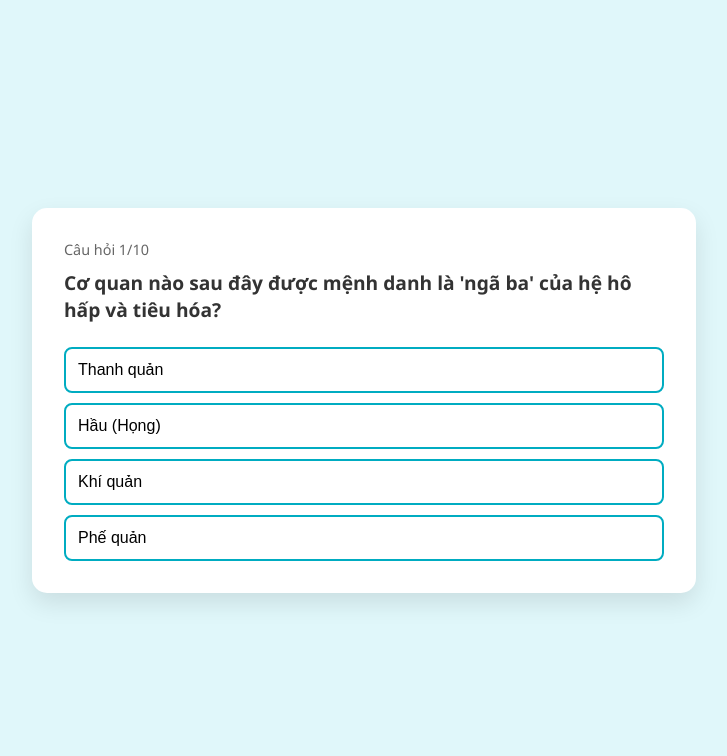
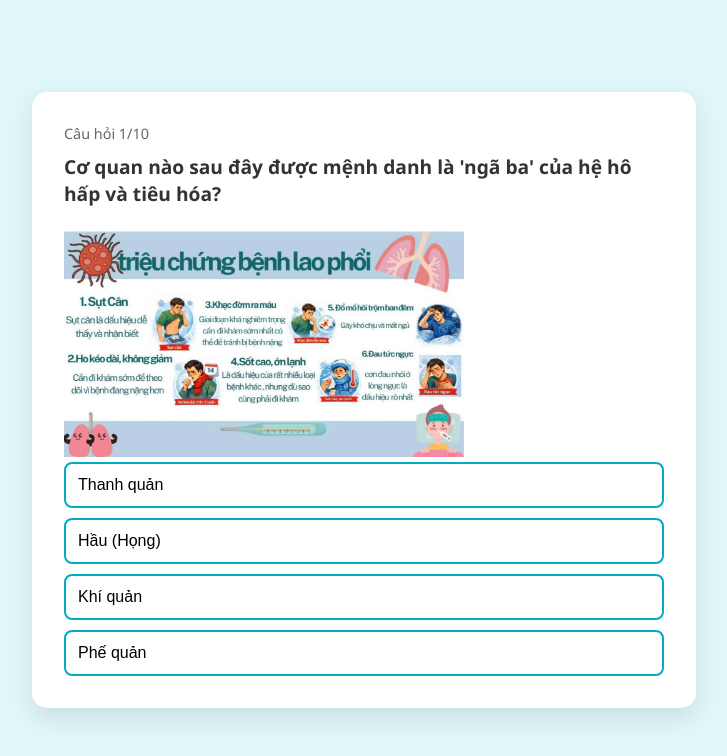
Before and after one commit to viieetjngo-alt/mygame.github.io, a plain HTML site: page index.html in a window 1280 px wide. Shown: the whole page, without its empty margins (276-1003 px from the left). Drawn offline with Linux system fonts and the light colour scheme.

Commit message:
Add files via upload

```diff
--- a/index.html
+++ b/index.html
@@ -20,11 +20,11 @@
     </style>
 </head>
 <body>
-
 <div id="game-container">
     <div id="quiz-area">
         <div class="progress" id="progress">Câu hỏi 1/10</div>
         <div class="question" id="question">Đang tải câu hỏi...</div>
+        <img src="hinh/hinh.jpg" width="400px"/>
         <div class="options" id="options"></div>
         <button id="next-btn">Tiếp theo</button>
     </div>
```
